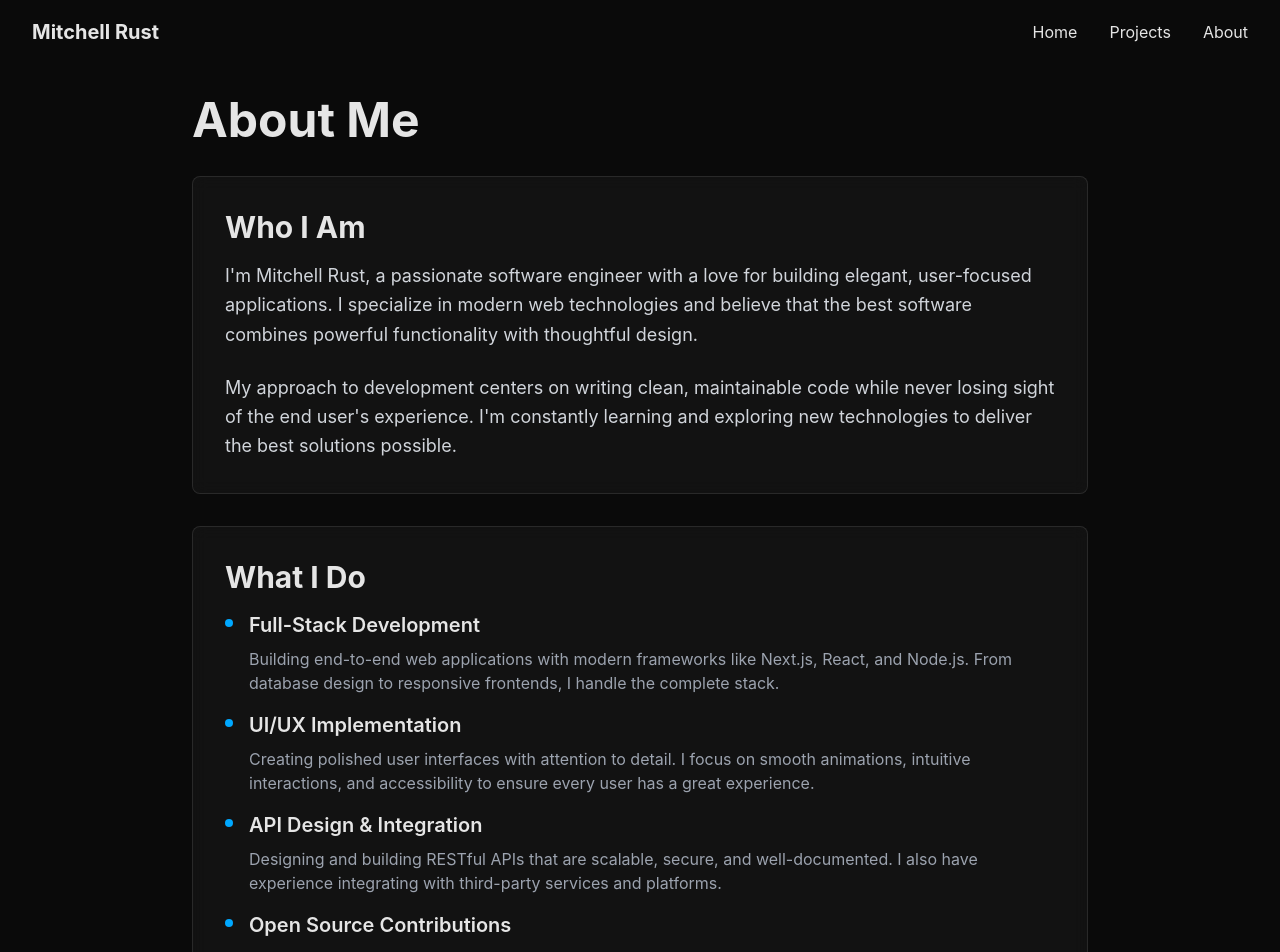
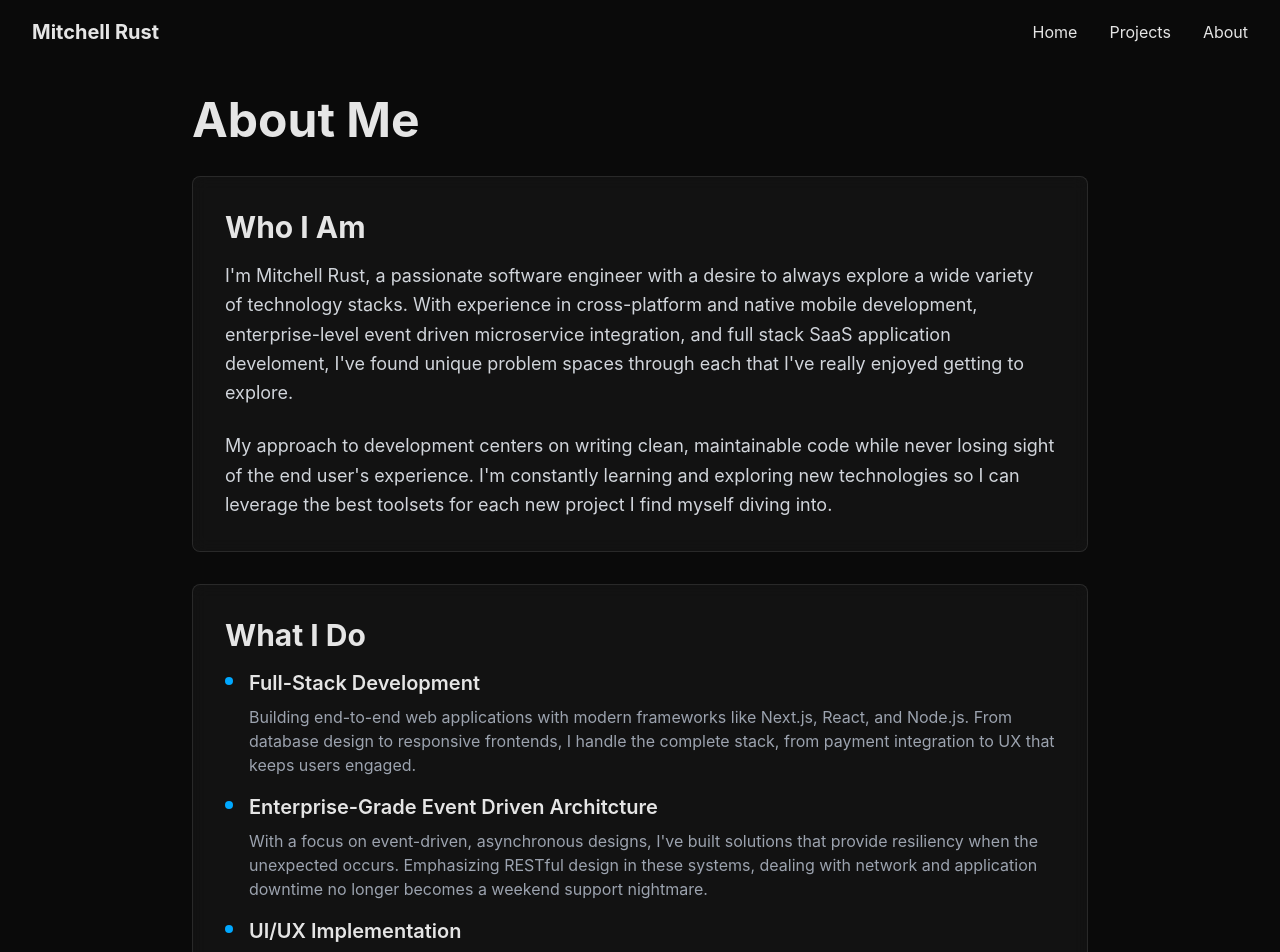
Before and after one commit to mitchellrust/mitchellrust.com, a Next.js app in the folder frontend/: page /about in a window 1280 px wide. Shown: the top 952 px of the page. Built offline with nearby package versions, Linux system fonts and the light colour scheme.

Commit message:
Update about page content

```diff
--- a/frontend/app/about/page.tsx
+++ b/frontend/app/about/page.tsx
@@ -7,14 +7,17 @@ export default function AboutPage() {
         <div className="glass rounded-lg p-8 mb-8">
           <h2 className="text-3xl font-bold mb-4">Who I Am</h2>
           <p className="text-gray-300 text-lg leading-relaxed mb-6">
-            I'm Mitchell Rust, a passionate software engineer with a love for building elegant,
-            user-focused applications. I specialize in modern web technologies and believe that
-            the best software combines powerful functionality with thoughtful design.
+            I'm Mitchell Rust, a passionate software engineer with a desire to always explore a
+            wide variety of technology stacks. With experience in cross-platform and native mobile development,
+            enterprise-level event driven microservice integration, and full stack SaaS application
+            develoment, I've found unique problem spaces through each that I've really enjoyed getting
+            to explore.
           </p>
           <p className="text-gray-300 text-lg leading-relaxed">
             My approach to development centers on writing clean, maintainable code while never
             losing sight of the end user's experience. I'm constantly learning and exploring
-            new technologies to deliver the best solutions possible.
+            new technologies so I can leverage the best toolsets for each new project I find
+            myself diving into.
           </p>
         </div>
 
@@ -27,7 +30,20 @@ export default function AboutPage() {
                 <h3 className="text-xl font-semibold mb-2">Full-Stack Development</h3>
                 <p className="text-gray-400">
                   Building end-to-end web applications with modern frameworks like Next.js, React,
-                  and Node.js. From database design to responsive frontends, I handle the complete stack.
+                  and Node.js. From database design to responsive frontends, I handle the complete stack,
+                  from payment integration to UX that keeps users engaged.
+                </p>
+              </div>
+            </div>
+
+            <div className="flex items-start">
+              <div className="flex-shrink-0 w-2 h-2 mt-2 bg-[var(--accent)] rounded-full mr-4"></div>
+              <div>
+                <h3 className="text-xl font-semibold mb-2">Enterprise-Grade Event Driven Architcture</h3>
+                <p className="text-gray-400">
+                  With a focus on event-driven, asynchronous designs, I've built solutions that provide
+                  resiliency when the unexpected occurs. Emphasizing RESTful design in these systems, dealing
+                  with network and application downtime no longer becomes a weekend support nightmare.
                 </p>
               </div>
             </div>
@@ -37,9 +53,10 @@ export default function AboutPage() {
               <div>
                 <h3 className="text-xl font-semibold mb-2">UI/UX Implementation</h3>
                 <p className="text-gray-400">
-                  Creating polished user interfaces with attention to detail. I focus on smooth
-                  animations, intuitive interactions, and accessibility to ensure every user has
-                  a great experience.
+                  For frontend experiences, I have a "product sense" focus on clean and modern design.
+                  With each application having its own nuance, I work to find the line between form and
+                  function, whether I'm building a modern customer portal, internal developer tooling, or
+                  complex dashboards.
                 </p>
               </div>
             </div>
@@ -58,10 +75,11 @@ export default function AboutPage() {
             <div className="flex items-start">
               <div className="flex-shrink-0 w-2 h-2 mt-2 bg-[var(--accent)] rounded-full mr-4"></div>
               <div>
-                <h3 className="text-xl font-semibold mb-2">Open Source Contributions</h3>
+                <h3 className="text-xl font-semibold mb-2">Continuous Learning and Exploration</h3>
                 <p className="text-gray-400">
-                  I believe in giving back to the community. I maintain and contribute to open
-                  source projects, sharing knowledge and collaborating with developers worldwide.
+                  An engineer's education is never complete, and I'm no exception. With a fast-evolving
+                  technical landscape, I find plenty of opportunity through personal projects of all
+                  types to continue to sharpen my technical edge.
                 </p>
               </div>
             </div>
```
